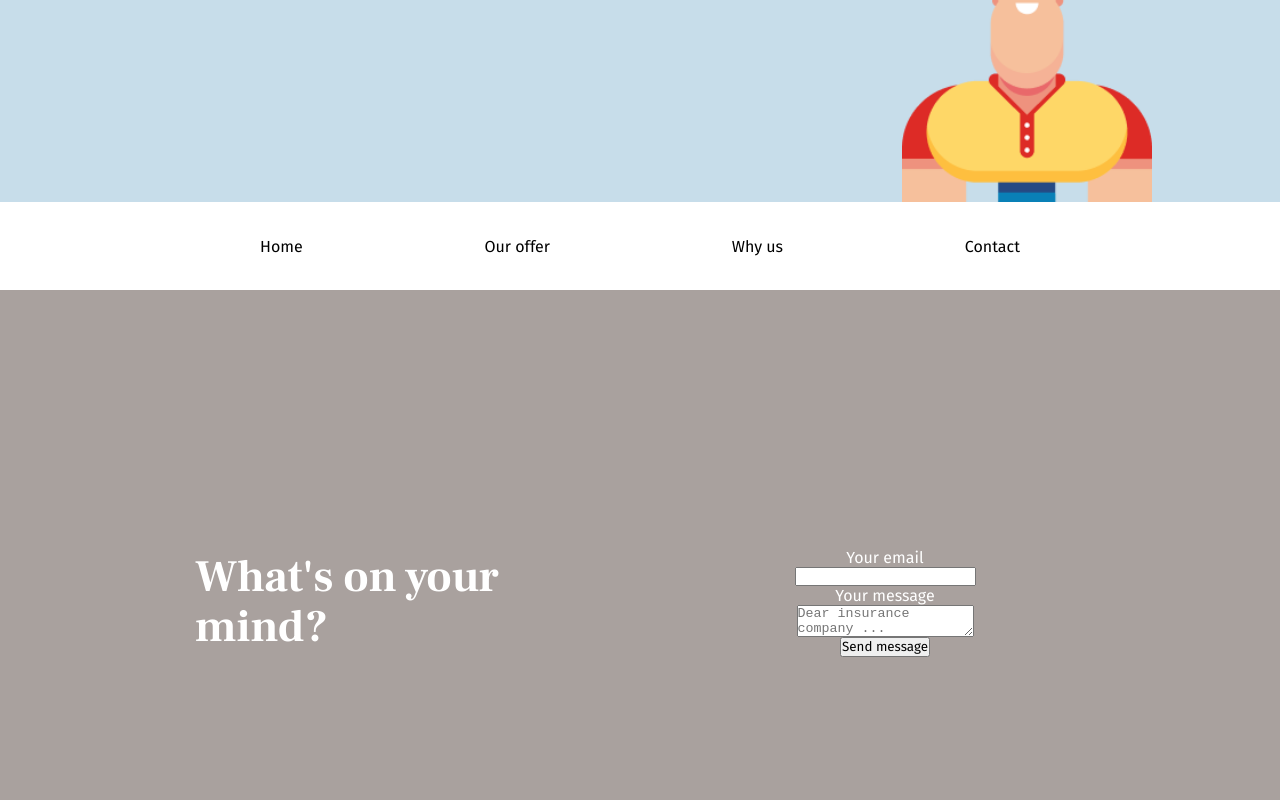
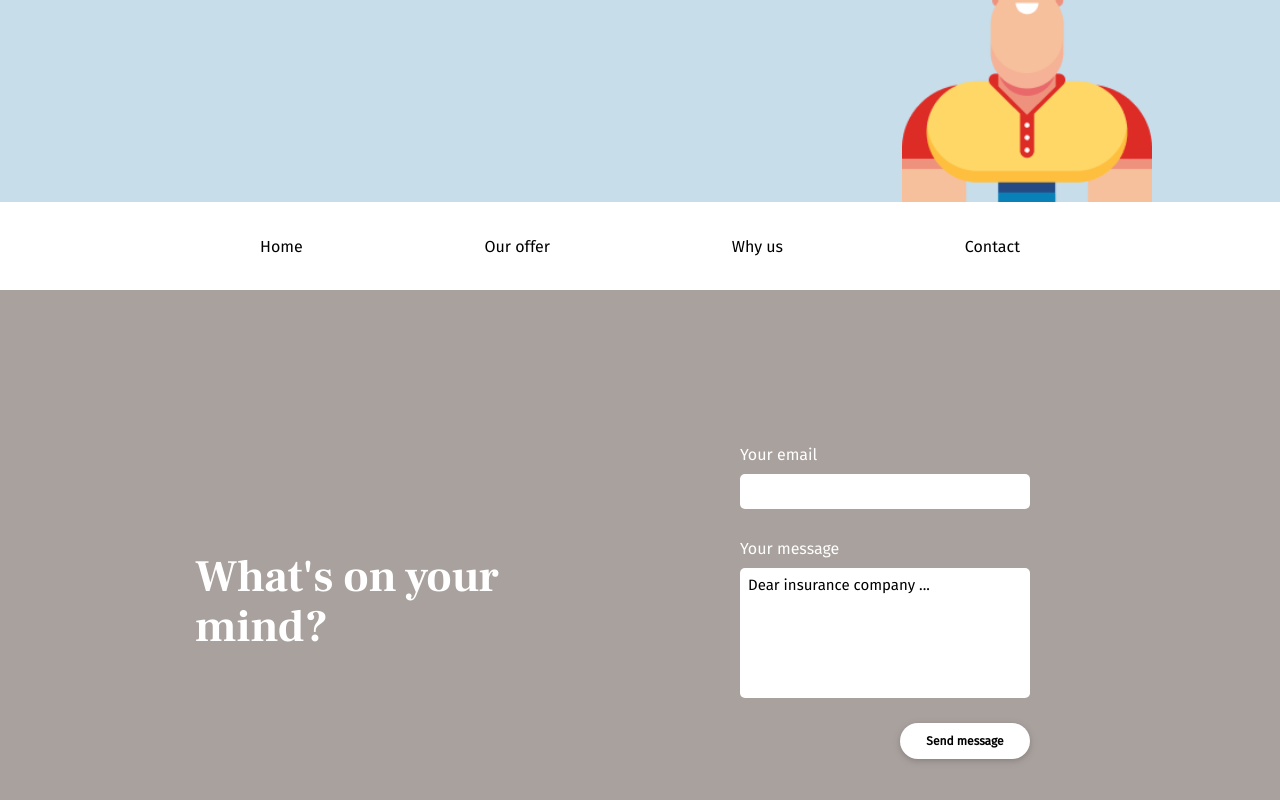
Before and after one commit to CarinWood/insurance-project, a React (Vite) app: page /contact in a window 1280 px wide. Shown: the part 510-1310 px from the top of the page. Built offline with nearby package versions, Linux system fonts and the light colour scheme.

Commit message:
form css

```diff
--- a/src/components/contactUs/ContactUs.jsx
+++ b/src/components/contactUs/ContactUs.jsx
@@ -13,7 +13,9 @@ export const ContactUs = () => {
 
             <label htmlFor='message'>Your message</label>
             <textarea type='text' id="message" name="message" placeholder='Dear insurance company ...'/>
-            <button type="submit">Send message</button>
+            <div className='form-btn-area'>
+            <button type="submit" className='msg-btn'>Send message</button>
+            </div>
         </form>
     </div>
   )
--- a/src/components/contactUs/contactUs.css
+++ b/src/components/contactUs/contactUs.css
@@ -21,3 +21,60 @@
     align-items: center;
 
 }
+
+label {
+    width: 290px;
+    display: flex;
+    justify-content: flex-start;
+    align-items: center;
+    margin-bottom: 10px;
+}
+
+#email {
+    width: 290px;
+    border: none;
+    border-radius: 5px;
+    height: 35px;
+    padding-left: 8px;
+    outline: none;
+    margin-bottom: 30px;
+}
+
+#message {
+    width: 290px;
+    border: none;
+    border-radius: 5px;
+    height: 130px;
+    resize: none;
+    outline:none;
+    padding: 8px;
+    font-family: "Fira Sans";
+}
+
+#message::placeholder {
+    color: black;
+    font-size: 15px;
+    opacity: 1;
+  }
+
+.msg-btn {
+
+    color: black;
+    background-color: white;
+    border: none;
+    padding: 11px 14px;
+    font-size: 12px;
+    border-radius: 25px;
+    font-weight: 600;
+    letter-spacing: 0px;
+    width: 130px;
+    box-shadow: 0 2px 4px 0 rgba(0, 0, 0, 0.1), 0 2px 10px 0 rgba(0, 0, 0, 0.1);
+}
+
+.form-btn-area {
+    width: 290px;
+    display: flex;
+    justify-content: flex-end;
+    align-items: center;
+    margin-top: 25px;
+}
```
